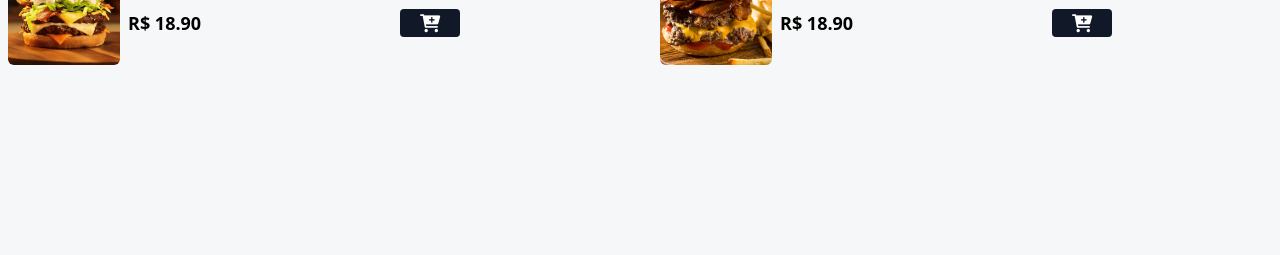
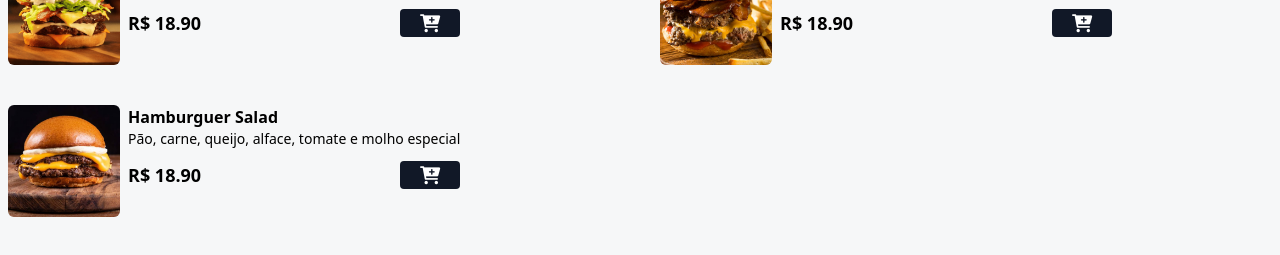
Before and after one commit to nauancastro/NCburguer, a website: page index.html in a window 1280 px wide. Shown: the part 563-818 px from the top of the page. Drawn offline with Linux system fonts and the light colour scheme.

Commit message:
Adição do terceiro item

```diff
--- a/index.html
+++ b/index.html
@@ -100,6 +100,34 @@
           </div>
         </div>
         <!-- FIM PRODUTO ITEM 2-->
+
+        <!-- PRODUTO ITEM 3 -->
+        <div class="flex gap-2">
+          <img
+            src="./assets/hamb-3.png"
+            alt="Hamburguer Salad"
+            class="w-28 h-38 rounded-md hover:scale-110 hover:-rotate-2 duration-300"
+          />
+
+          <div>
+            <p class="font-bold">Hamburguer Salad</p>
+            <p class="text-sm">
+              Pão, carne, queijo, alface, tomate e molho especial
+            </p>
+
+            <div class="flex items-center gap-2 justify-between mt-3">
+              <p class="font-bold text-lg">R$ 18.90</p>
+              <button
+                class="bg-gray-900 px-5 rounded add-to-cart-btn"
+                data-name="Hamburguer Salad"
+                data-price="35.90"
+              >
+                <i class="fa fa-cart-plus text-lg text-white"></i>
+              </button>
+            </div>
+          </div>
+        </div>
+        <!-- FIM PRODUTO ITEM 3-->
       </main>
     </div>
     <!-- FIM MENU -->
```
Also changed, not shown: styles/output.css.
